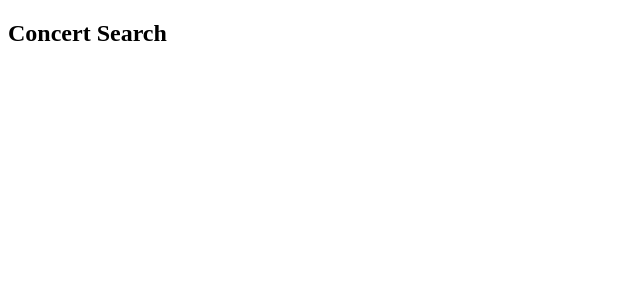
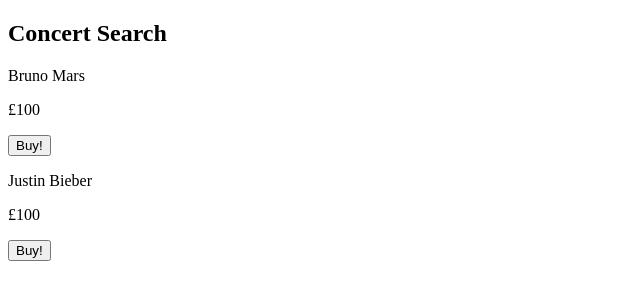
Before and after one commit to jeff1108/Blockchain-ticketing-app, a React (Create React App) app: page / in a window 1280 px wide. Shown: the top 300 px of the page, without its empty margins (0-640 px from the left). Built offline with nearby package versions, Linux system fonts and the light colour scheme.

Commit message:
TEST Create Concert Components and show the concert name, price

```diff
--- a/src/components/App.js
+++ b/src/components/App.js
@@ -1,19 +1,28 @@
 import React, { Component } from 'react';
 import { Form, FormControl, Button } from 'react-bootstrap';
+import Concerts from './Concerts';
 
 class App extends Component {
   state = {
-      concert1: {
+    concerts: [
+      {
+        id: 1,
         name: "Bruno Mars",
         description: "Lanuch in Hong Kong 2018",
         price: "£100"
       },
-      concert2: {
+      {
+        id: 2,
         name: "Justin Bieber",
         description: "Lanuch in Hong Kong 2018",
         price: "£100"
       }
-    }
+    ]
+  }
+
+  getConcert = () => {
+
+  }
 
   render() {
     return (
@@ -21,11 +30,11 @@
         <header className='App-header'>
           <h2 className='App-title'>Concert Search</h2>
         </header>
-        </div>
+
+        <Concerts concerts={this.state.concerts} />
+      </div>
     );
   }
-
-
 }
 
 export default App;
--- /dev/null
+++ b/src/components/Concerts.js
@@ -0,0 +1,17 @@
+import React from 'react';
+
+const Concerts = props => (
+  <div>
+  { props.concerts.map((concert) => {
+    return (
+      <div key={concert.id}>
+        <p>{concert.name}</p>
+        <p>{concert.price}</p>
+        <button>Buy!</button>
+      </div>
+    )
+  }) }
+  </div>
+)
+
+export default Concerts
```
Also changed, not shown: 1 other file (tests, documents, lock files or other folders).
